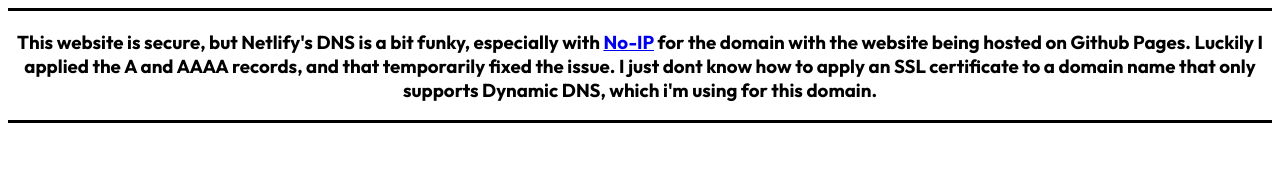
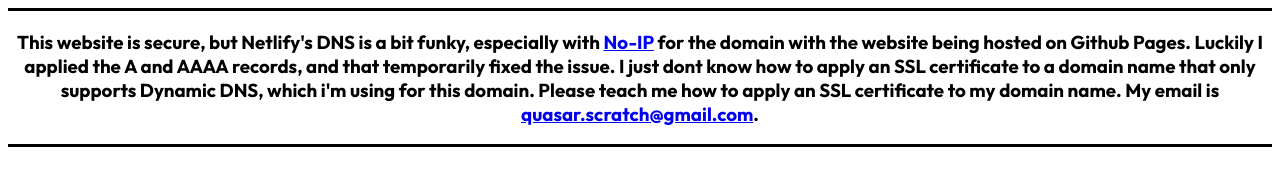
Before and after one commit to QuasarWeb/QuasarWeb.github.io, a plain HTML site: page index.html in a window 1280 px wide. Drawn offline with Linux system fonts and the light colour scheme.

Commit message:
Update index.html

```diff
--- a/index.html
+++ b/index.html
@@ -4,5 +4,6 @@
 <h3>This website is secure, but Netlify's DNS is a bit funky, especially with <a href="http://noip.com">No-IP</a> for the domain
   with the website being hosted on Github Pages. Luckily I applied the A and AAAA records, and that temporarily fixed the issue.
   I just dont know how to apply an SSL certificate to a domain name that only supports Dynamic DNS, which i'm using for this domain.
+  Please teach me how to apply an SSL certificate to my domain name. My email is <a href="mailto:quasar.scratch@gmail.com">quasar.scratch@gmail.com</a>.
 </h3>
   <hr>
```
